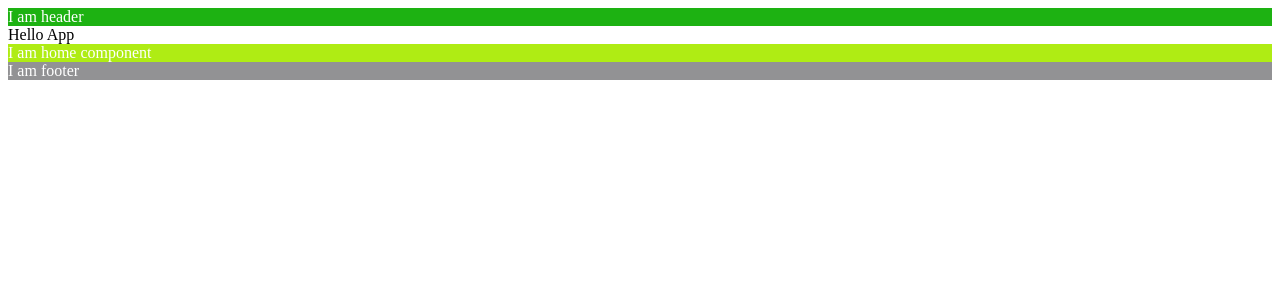
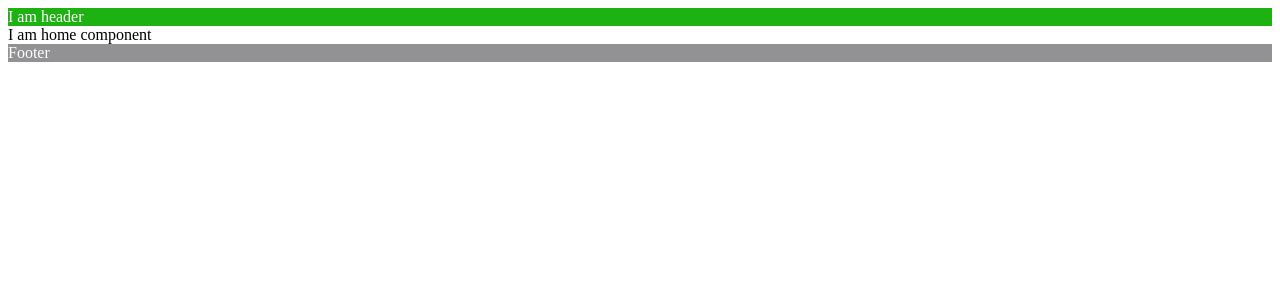
Before and after one commit to sansubed/ReactBackendFrontend, a React (Vite) app: page / in a window 1280 px wide. Shown: the top 300 px of the page. Built offline with nearby package versions, Linux system fonts and the light colour scheme.

Commit message:
converted css to module.css

```diff
--- a/src/App.jsx
+++ b/src/App.jsx
@@ -10,7 +10,6 @@ function App() {
   return(
   <>
  <Header />
- <div>Hello App</div>
  <Home/>
  <Footer/>
  </>
--- /dev/null
+++ b/src/App.module.css
@@ -0,0 +1,6 @@
+.container {
+    background-color: red;
+    padding: 10px;
+    margin: 20px 40px;
+    border: 5px solid blue;
+  }
--- a/src/footer/footer.jsx
+++ b/src/footer/footer.jsx
@@ -1,6 +1,6 @@
-import "./footer.css"
+import styles from "./footer.module.css";
 
 function Footer() {
-  return <div className="footer">I am footer</div>
+  return <div className={styles.footer}>Footer</div>;
 }
 export default Footer
--- /dev/null
+++ b/src/global.css
@@ -0,0 +1,13 @@
+/* Global CSS */
+* {
+  margin: 0;
+  padding: 0;
+  box-sizing: border-box;
+}
+
+html,
+body {
+  height: 100%;
+  min-height: 100%;
+  font-family: 'Inter', sans-serif;
+}
--- a/src/home/home.css
+++ b/src/home/home.css
@@ -1,4 +1,15 @@
-.home{
-    background-color: rgb(175, 236, 20);
-    color: white;
-}
+.home {
+    background-color: red;
+    line-height: 1;
+    font-size: 32px;
+    width: 200px;
+    height: 100px;
+    padding: 20px;
+    border: 10px solid blue;
+    position: absolute;
+    left: o;
+    bottom: 0;
+    top: 5;
+    right: 0;
+    margin: auto;
+  }
--- a/src/home/home.jsx
+++ b/src/home/home.jsx
@@ -1,6 +1,6 @@
 import "./home.css"
 
 function Home() {
-  return <div className="home">I am home component</div>
+  return <div className>I am home component</div>
 }
 export default Home
```
Also changed, not shown: src/footer/footer.module.css (renamed from src/footer/footer.css).
